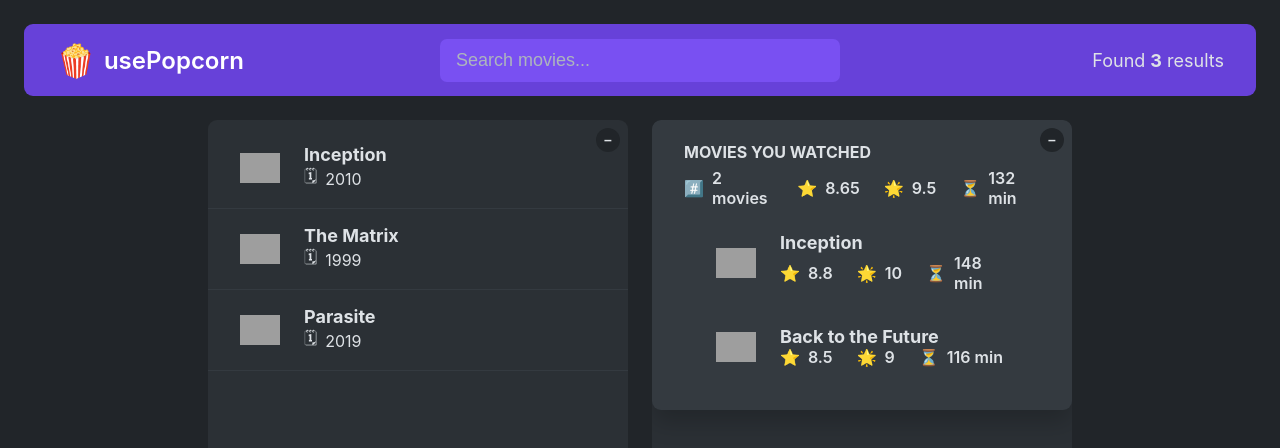
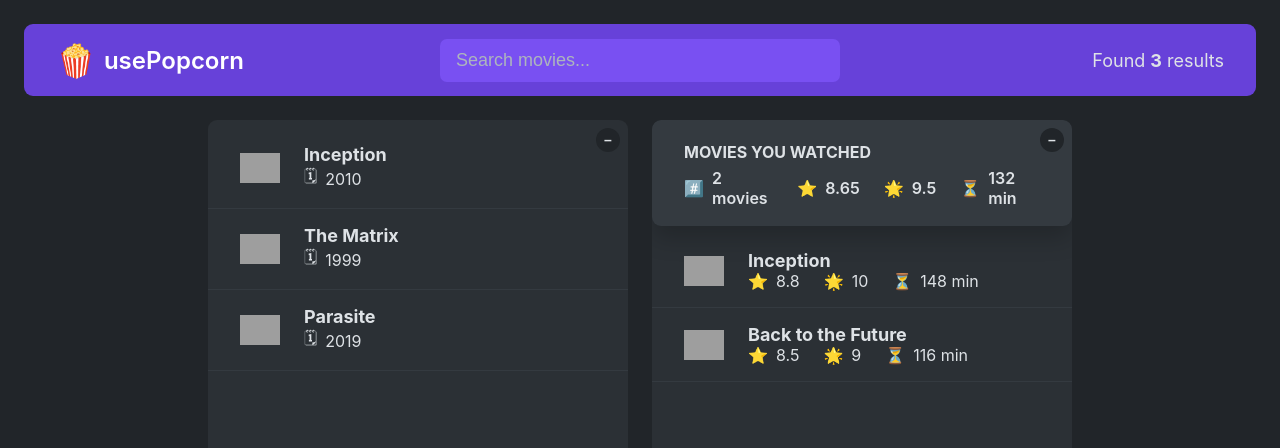
Before and after one commit to JoseAlbDR/usepopcorn-react, a React (Create React App) app: page / in a window 1280 px wide. Shown: the top 448 px of the page. Built offline with nearby package versions, Linux system fonts and the light colour scheme; grey boxes are pictures that could not be loaded.

Commit message:
Move states, const, and functions from App component to Summary component

```diff
--- a/public/index.html
+++ b/public/index.html
@@ -11,8 +11,6 @@
     />
     <link rel="apple-touch-icon" href="%PUBLIC_URL%/logo192.png" />
 
-    <link rel="manifest" href="%PUBLIC_URL%/manifest.json" />
-
     <title>React App</title>
   </head>
   <body>
--- a/src/App.js
+++ b/src/App.js
@@ -28,63 +28,26 @@ const tempMovieData = [
   },
 ];
 
-const tempWatchedData = [
-  {
-    imdbID: "tt1375666",
-    Title: "Inception",
-    Year: "2010",
-    Poster:
-      "https://m.media-amazon.com/images/M/MV5BMjAxMzY3NjcxNF5BMl5BanBnXkFtZTcwNTI5OTM0Mw@@._V1_SX300.jpg",
-    runtime: 148,
-    imdbRating: 8.8,
-    userRating: 10,
-  },
-  {
-    imdbID: "tt0088763",
-    Title: "Back to the Future",
-    Year: "1985",
-    Poster:
-      "https://m.media-amazon.com/images/M/MV5BZmU0M2Y1OGUtZjIxNi00ZjBkLTg1MjgtOWIyNThiZWIwYjRiXkEyXkFqcGdeQXVyMTQxNzMzNDI@._V1_SX300.jpg",
-    runtime: 116,
-    imdbRating: 8.5,
-    userRating: 9,
-  },
-];
-
-const average = (arr) =>
-  arr.reduce((acc, cur, i, arr) => acc + cur / arr.length, 0);
-
 export default function App() {
-  const [query, setQuery] = useState("");
   const [movies, setMovies] = useState(tempMovieData);
-  const [watched, setWatched] = useState(tempWatchedData);
   const [isOpen1, setIsOpen1] = useState(true);
   const [isOpen2, setIsOpen2] = useState(true);
 
-  const avgImdbRating = average(watched.map((movie) => movie.imdbRating));
-  const avgUserRating = average(watched.map((movie) => movie.userRating));
-  const avgRuntime = average(watched.map((movie) => movie.runtime));
-  const averages = { avgImdbRating, avgUserRating, avgRuntime };
-
-  function handleSetIsOpen1() {
-    setIsOpen1((open) => !open);
-  }
-
   return (
     <>
-      <NavBar movies={movies} onSetQuery={setQuery} query={query} />
+      <NavBar movies={movies} />
       <main className="main">
         <div className="box">
           <BtnToggle isOpen={isOpen1} onSetIsOpen={setIsOpen1} />
           <MoviesList
-            onSetIsOpen={handleSetIsOpen1}
+            onSetIsOpen={setIsOpen1}
             isOpen={isOpen1}
             movies={movies}
           />
         </div>
         <div className="box">
           <BtnToggle isOpen={isOpen2} onSetIsOpen={setIsOpen2} />
-          <Summary avgs={averages} watched={watched} isOpen={isOpen2} />
+          <Summary isOpen={isOpen2} />
         </div>
       </main>
     </>
--- a/src/NavBar.js
+++ b/src/NavBar.js
@@ -1,4 +1,6 @@
-export default function NavBar({ movies, onSetQuery, query }) {
+import { useState } from "react";
+export default function NavBar({ movies }) {
+  const [query, setQuery] = useState("");
   return (
     <nav className="nav-bar">
       <div className="logo">
@@ -10,7 +12,7 @@ export default function NavBar({ movies, onSetQuery, query }) {
         type="text"
         placeholder="Search movies..."
         value={query}
-        onChange={(e) => onSetQuery(e.target.value)}
+        onChange={(e) => setQuery(e.target.value)}
       />
       <p className="num-results">
         Found <strong>{movies.length}</strong> results
--- a/src/Summary.js
+++ b/src/Summary.js
@@ -1,7 +1,41 @@
-export default function Summary({ avgs, watched, isOpen }) {
+import { useState } from "react";
+
+const tempWatchedData = [
+  {
+    imdbID: "tt1375666",
+    Title: "Inception",
+    Year: "2010",
+    Poster:
+      "https://m.media-amazon.com/images/M/MV5BMjAxMzY3NjcxNF5BMl5BanBnXkFtZTcwNTI5OTM0Mw@@._V1_SX300.jpg",
+    runtime: 148,
+    imdbRating: 8.8,
+    userRating: 10,
+  },
+  {
+    imdbID: "tt0088763",
+    Title: "Back to the Future",
+    Year: "1985",
+    Poster:
+      "https://m.media-amazon.com/images/M/MV5BZmU0M2Y1OGUtZjIxNi00ZjBkLTg1MjgtOWIyNThiZWIwYjRiXkEyXkFqcGdeQXVyMTQxNzMzNDI@._V1_SX300.jpg",
+    runtime: 116,
+    imdbRating: 8.5,
+    userRating: 9,
+  },
+];
+
+const average = (arr) =>
+  arr.reduce((acc, cur, i, arr) => acc + cur / arr.length, 0);
+
+export default function Summary({ avgs, isOpen }) {
+  const [watched, setWatched] = useState(tempWatchedData);
+  const avgImdbRating = average(watched.map((movie) => movie.imdbRating));
+  const avgUserRating = average(watched.map((movie) => movie.userRating));
+  const avgRuntime = average(watched.map((movie) => movie.runtime));
+  const averages = { avgImdbRating, avgUserRating, avgRuntime };
   return (
     <>
       {isOpen && (
+        <>
           <div className="summary">
             <h2>Movies you watched</h2>
             <div>
@@ -11,19 +45,20 @@ export default function Summary({ avgs, watched, isOpen }) {
               </p>
               <p>
                 <span>⭐️</span>
-              <span>{avgs.avgImdbRating}</span>
+                <span>{avgImdbRating}</span>
               </p>
               <p>
                 <span>🌟</span>
-              <span>{avgs.avgUserRating}</span>
+                <span>{avgUserRating}</span>
               </p>
               <p>
                 <span>⏳</span>
-              <span>{avgs.avgRuntime} min</span>
+                <span>{avgRuntime} min</span>
               </p>
             </div>
+          </div>
           <WatchedMoviesList watched={watched} />
-        </div>
+        </>
       )}
     </>
   );
```
Lines whose indentation alone changed are shown as unchanged.
